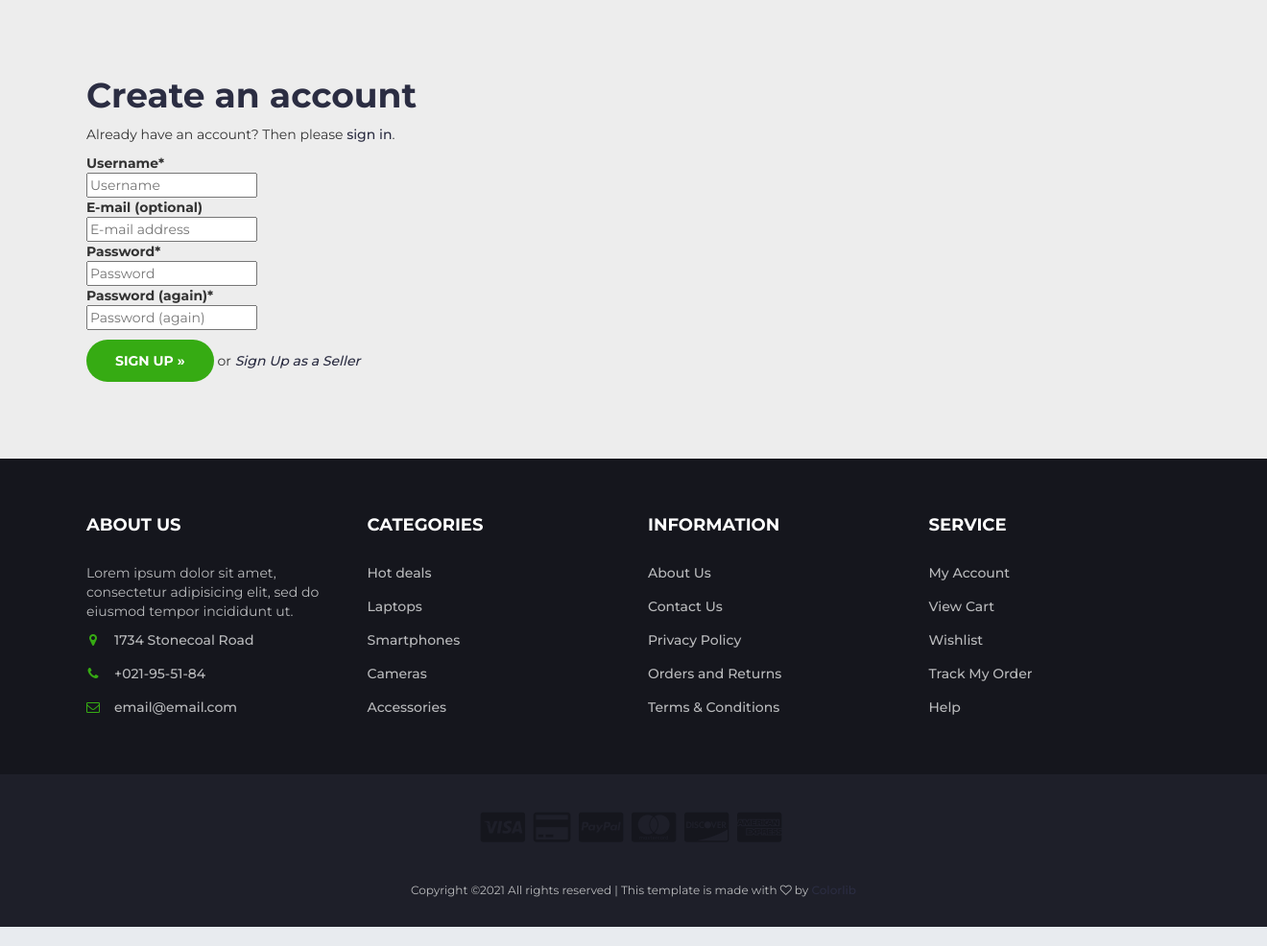
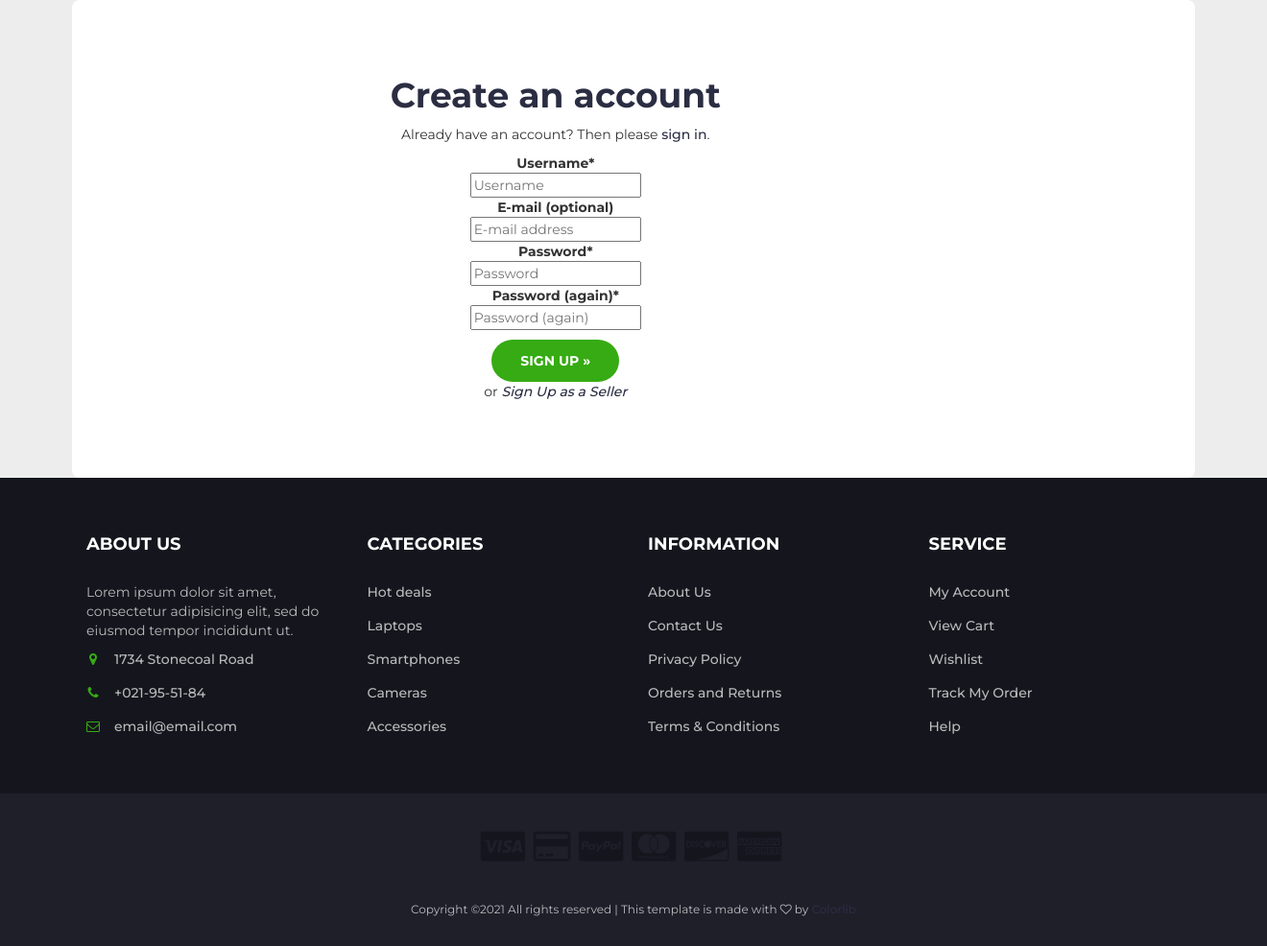
Before and after one commit to GuildGamer/roosterweb, a Django app: page /accounts/signup/ in a window 1320 px wide. Shown: the part 207-1193 px from the top of the page at 96% size. Run offline with Django 3.2, Linux system fonts and the light colour scheme; some libraries are stand-ins or nearby versions.

Commit message:
changes to frontend

```diff
--- a/templates/account/signup.html
+++ b/templates/account/signup.html
@@ -5,9 +5,11 @@
 
 {% block content %}
 
-
+<div class="container" style="background-color: white;  border-radius: 8px;">
 <div class="center-div">
-  <div class="section container">
+<div class="section container" style="text-align: center;">
+<div class="row">
+<div class="col-md-5 col-md-push-2">
 <h1>{% trans "Create an account" %}</h1>
 
 <p>{% blocktrans %}Already have an account? Then please <a href="{{ login_url }}">sign in</a>.{% endblocktrans %}</p>
@@ -20,8 +22,11 @@
   {% if redirect_field_value %}
   <input type="hidden" name="{{ redirect_field_name }}" value="{{ redirect_field_value }}" />
   {% endif %}
-  <button class="primaryAction primary-btn order-submit" type="submit">{% trans "Sign Up" %} &raquo;</button><span><bold> or</bold></span><i><a href="{% url 'base_app:sell' %}">{% trans " Sign Up as a Seller" %}</a></i>
+  <button class="primaryAction primary-btn order-submit" type="submit">{% trans "Sign Up" %} &raquo;</button><span><bold><br>or</bold></span><i><a href="{% url 'base_app:sell' %}">{% trans " Sign Up as a Seller" %}</a></i>
 </form>
+</div>
+</div>
+</div>
 </div>
 </div>
 
--- a/templates/product.html
+++ b/templates/product.html
@@ -379,6 +379,7 @@
 		</div>
 		<!-- /SECTION -->
 
+		{% comment %}
 		<!-- Section -->
 		<div class="section">
 			<!-- container -->
@@ -516,5 +517,6 @@
 			<!-- /container -->
 		</div>
 		<!-- /Section -->
+		{% endcomment %}
 
 		{% endblock %}
```
Also changed, not shown: templates/account/login.html (+9 -2 lines), templates/search.html (+9 -0 lines).
